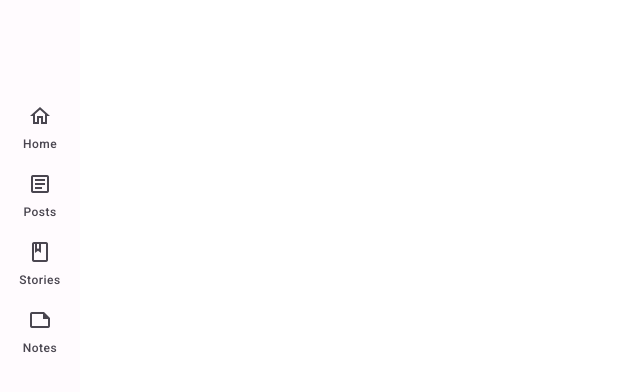
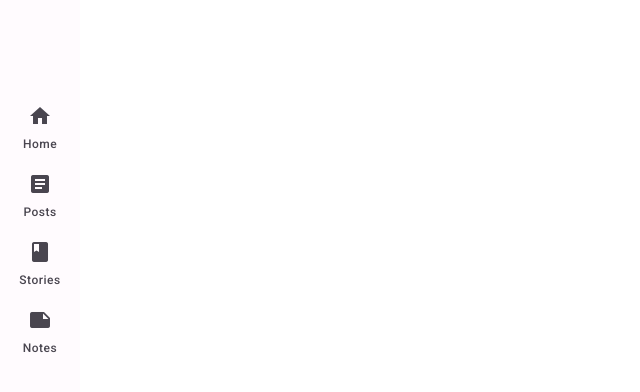
Before and after one commit to john-mirage/Afterlife, a Django app: page /notes/ in a window 1280 px wide. Shown: the part 170-562 px from the top of the page, without its empty margins (0-640 px from the left). Run offline with Django 3.2, Linux system fonts and the light colour scheme; style sheets or scripts are compiled from the project's sources; parts of the project's set-up code (start-up, migrations or seed data) failed here and were passed over; some libraries are stand-ins or nearby versions.

Commit message:
ref(temp): simplify nav list icons

```diff
--- a/src/templates/components/navigation-list.html
+++ b/src/templates/components/navigation-list.html
@@ -2,28 +2,28 @@
 
     <a class="navigation-list__item {% if active_navigation == 'home' %}navigation-list__item--active{% endif %}" href="{% url 'afterlifeIndex' %}">
         <div class="navigation-list__icon-container">
-            <span class="navigation-list__icon {% if active_navigation == 'home' %}material-icons{% else %}material-icons-outlined{% endif %}">home</span>
+            <span class="navigation-list__icon material-icons{% if active_navigation == 'home' %}-outlined{% endif %}">home</span>
         </div>
         <span class="text-label-md navigation-list__label">Home</span>
     </a>
 
     <a class="navigation-list__item {% if active_navigation == 'posts' %}navigation-list__item--active{% endif %}" href="{% url 'postsIndex' %}">
         <div class="navigation-list__icon-container">
-            <span class="navigation-list__icon {% if active_navigation == 'posts' %}material-icons{% else %}material-icons-outlined{% endif %}">article</span>
+            <span class="navigation-list__icon material-icons{% if active_navigation == 'posts' %}-outlined{% endif %}">article</span>
         </div>
         <span class="text-label-md navigation-list__label">Posts</span>
     </a>
 
     <a class="navigation-list__item {% if active_navigation == 'stories' %}navigation-list__item--active{% endif %}" href="{% url 'storiesIndex' %}">
         <div class="navigation-list__icon-container">
-            <span class="navigation-list__icon {% if active_navigation == 'stories' %}material-icons{% else %}material-icons-outlined{% endif %}">book</span>
+            <span class="navigation-list__icon material-icons{% if active_navigation == 'stories' %}-outlined{% endif %}">book</span>
         </div>
         <span class="text-label-md navigation-list__label">Stories</span>
     </a>
 
     <a class="navigation-list__item {% if active_navigation == 'notes' %}navigation-list__item--active{% endif %}" href="{% url 'notesIndex' %}">
         <div class="navigation-list__icon-container">
-            <span class="navigation-list__icon {% if active_navigation == 'notes' %}material-icons{% else %}material-icons-outlined{% endif %}">note</span>
+            <span class="navigation-list__icon material-icons{% if active_navigation == 'notes' %}-outlined{% endif %}">note</span>
         </div>
         <span class="text-label-md navigation-list__label">Notes</span>
     </a>
```
